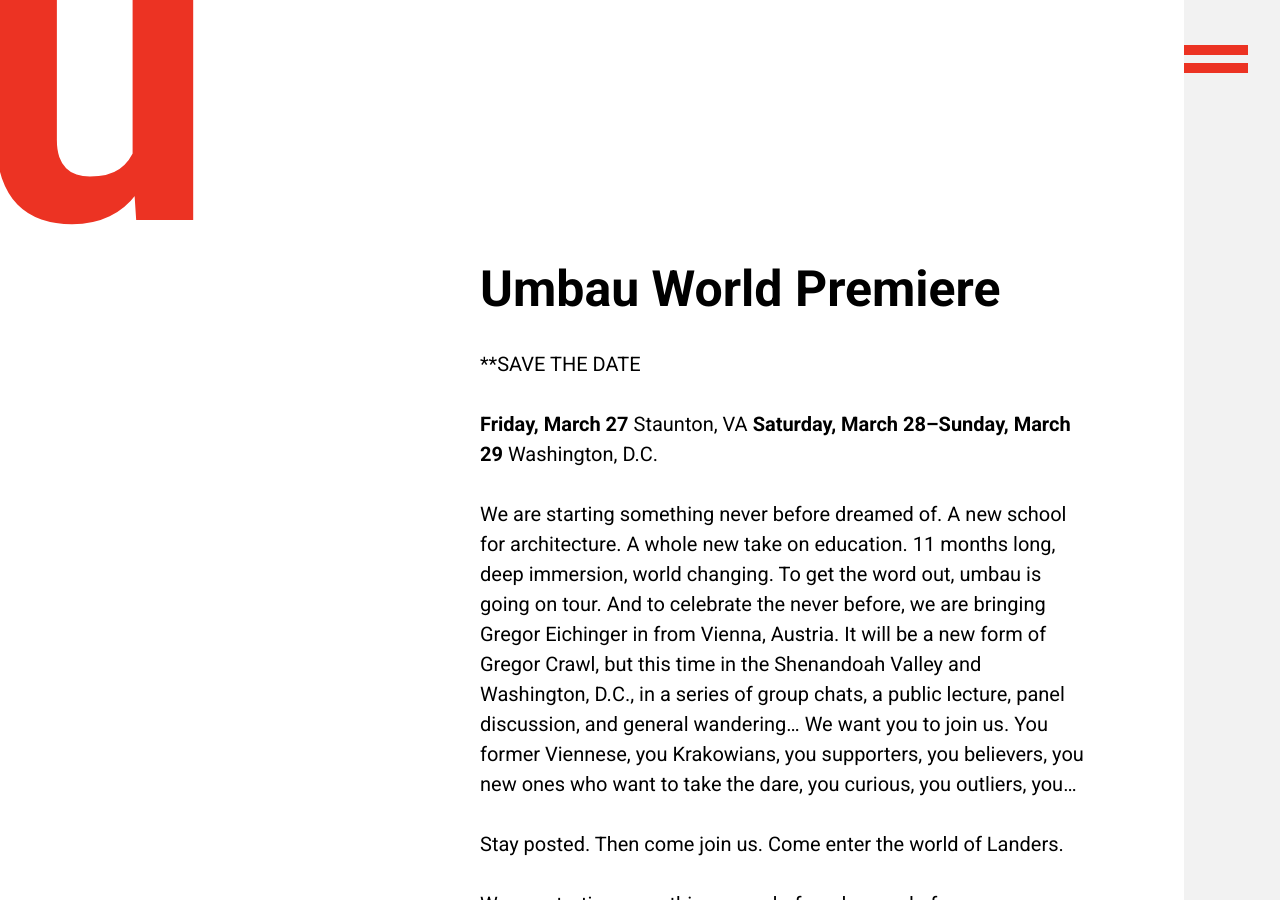
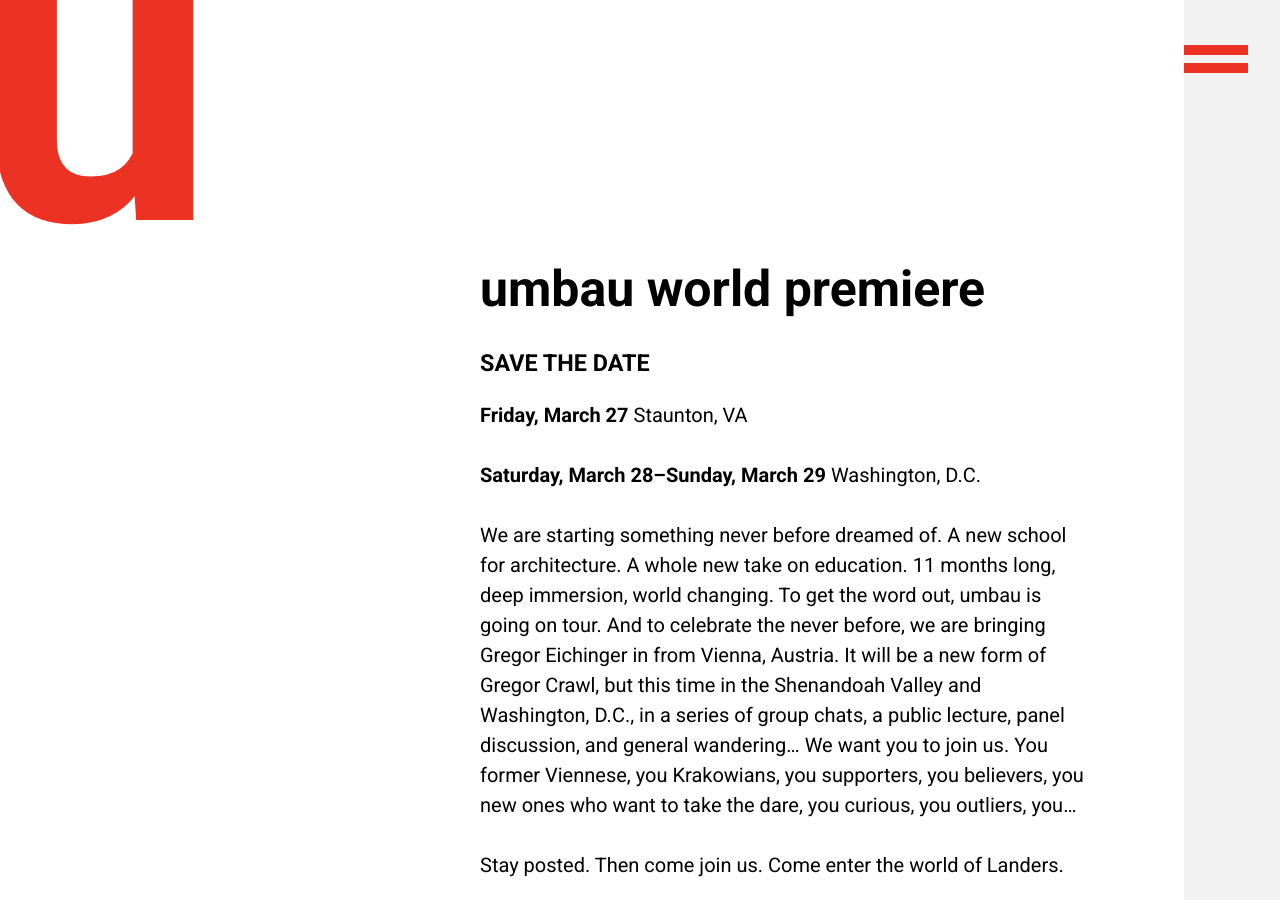
Before and after one commit to umbauschool/umbauschool.github.io, a Jekyll site: the page built from index.md, in a window 1280 px wide and 900 px high, scrolled down 1767 px. Built offline with Jekyll 4.4.1, drawn with Linux system fonts in a browser that asks for light colours; some of the changed text lies outside the part shown.

```diff
--- a/index.md
+++ b/index.md
@@ -16,12 +16,13 @@ We are focused on cultivating our roots in America through Studio Shenandoah. We
 
 ***
 
-# Umbau World Premiere
+# umbau world premiere
 
-**SAVE THE DATE
+### SAVE THE DATE
 
-**Friday, March 27** Staunton, VA
-**Saturday, March 28–Sunday, March 29** Washington, D.C.
+**Friday, March 27**  Staunton, VA
+
+**Saturday, March 28–Sunday, March 29**  Washington, D.C.
 
 We are starting something never before dreamed of. A new school for architecture. A whole new take on education. 11 months long, deep immersion, world changing. To get the word out, umbau is going on tour. And to celebrate the never before, we are bringing Gregor Eichinger in from Vienna, Austria. It will be a new form of Gregor Crawl, but this time in the Shenandoah Valley and Washington, D.C., in a series of group chats, a public lecture, panel discussion, and general wandering... We want you to join us. You former Viennese, you Krakowians, you supporters, you believers, you new ones who want to take the dare, you curious, you outliers, you...
 
@@ -35,7 +36,7 @@ Think volcano. Think comet. Think...
 
 ***
 
-# Healing Architecture + Education
+# healing architecture + education
 
 We see a major need for improvement in the spaces we live in and the education we participate in within the United States. We believe that spaces are an inherent part of how we experience the world around us and significantly impact our wellbeing—but our worn-out teaching practices and the current trend of painfully high tuition rates have forced many into creating and living in spaces that do not address their ecological impacts nor give us the quality of life we desire.
 
@@ -43,12 +44,12 @@ We are at an exciting and pivotal moment in history where we have to respond to
 
 ***
 
-# Studios
+# studios
 
 <div class="studios" markdown="1">
 <div class="studio" data-studio="vienna" markdown="1">
 
-## Vienna Studio
+## vienna studio
 
 **Vienna, Austria** / Vienna Studio is a five-week immersion in Viennese culture that allows students to observe, learn from and be inspired by the very best designers, artists, hatmakers, shoemakers, goldsmiths, violin makers, wine farmers, singers, and architects in the world. This thoughtfully crafted program allows both designers and those without a design background to enter the type of thinking we practice at umbau.
 
@@ -62,7 +63,7 @@ We are at an exciting and pivotal moment in history where we have to respond to
 
 <div class="studio" data-studio="krakow" markdown="1">
 
-## Studio Kraków
+## studio kraków
 
 **Kraków, Poland** / Studio Kraków is a screen-printing workshop and poster exhibition. During this time, designers, architects, rappers, educators and artists regain creative confidence and recognize how Krakow, Poland has a rich history of utilizing posters as a vehicle for public conversation around the genuine needs and aspirations of society.
 
@@ -74,7 +75,7 @@ We are at an exciting and pivotal moment in history where we have to respond to
 
 <div class="studio" data-studio="staunton" markdown="1">
 
-## Studio Shenandoah
+## studio shenandoah
 
 **Staunton, Virginia, USA** / Studio Shenandoah is a permanent studio and open design education program that includes a series of public workshops, lectures and discussions and a long-term studio design project, _Staunton Werkbund._
 
@@ -87,7 +88,7 @@ _2020 spring session full_
 </div>
 
 
-# About
+# about
 
 Umbau is to re-define the role of the architect, even the name. We will leave ‘architect’, and instead, breed **LANDERS**.
 
@@ -265,7 +266,7 @@ William Tate founded umbau in 2001 as an educational non-profit and guerilla stu
 
 </div>
 
-# Support Us
+# support us
 
 Want to help shape the spaces we live in and push for the revitalization of design education? Help fund umbau! 100% of your gift will go towards our tuition-free, environmentally-focused architecture program: Studio Shenandoah. We launched Studio Shenandoah in 2019 because we believe learning should be free and the current trend of painfully high tuition rates needs to come to a halt. We also saw a need for a school that truly designs for the natural environment. If you are compelled by our mission and value the importance of architecture, education, art, design, and sustainability, please donate and help us spread the Good.
 
@@ -277,7 +278,7 @@ No donation is too small (or too big!). Any amount helps! umbau is a 501(c)(3) n
 
 ***
 
-# Contact
+# contact
 
 Umbau, Inc.
 P. O. Box 2784
```
